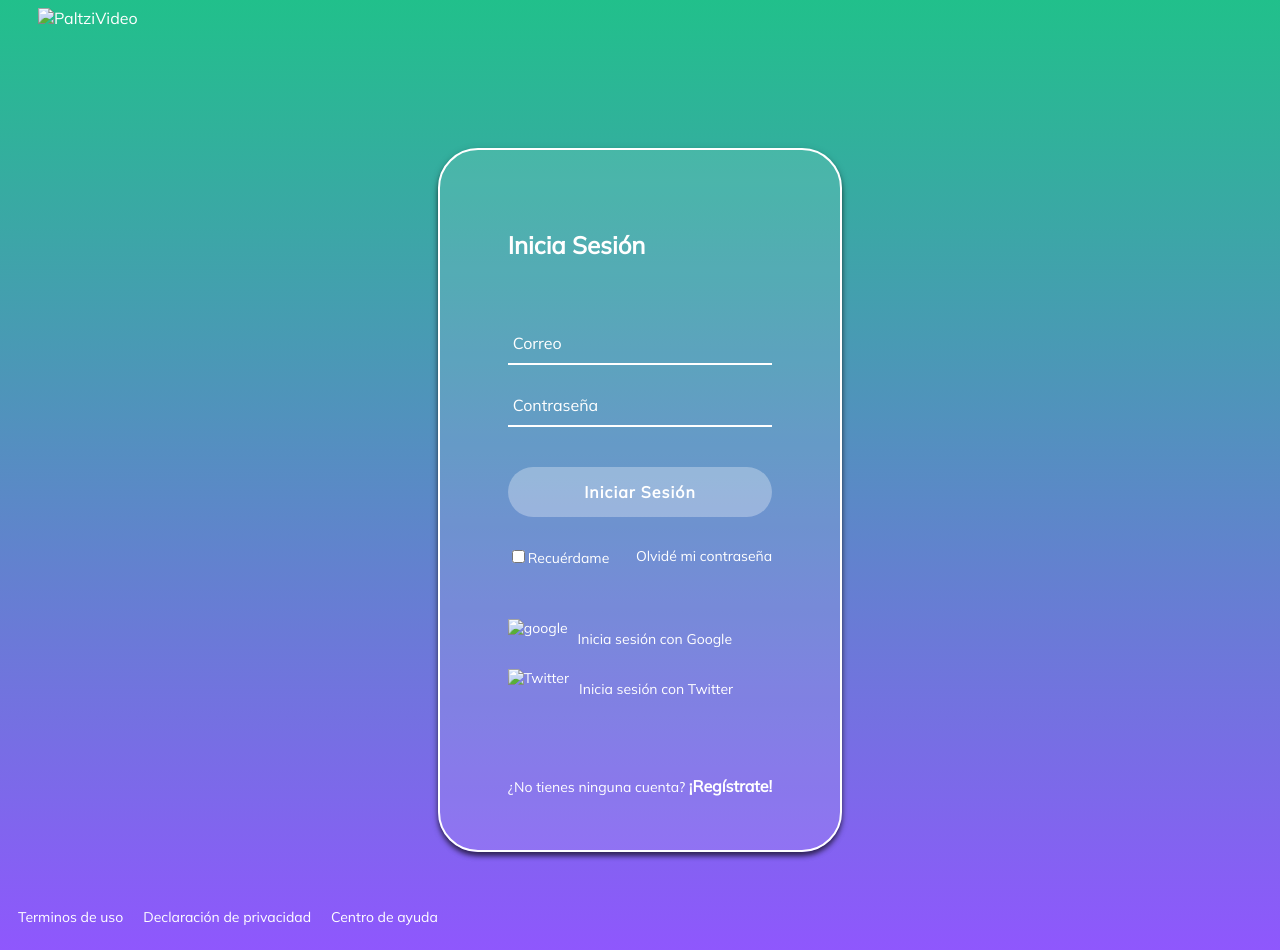
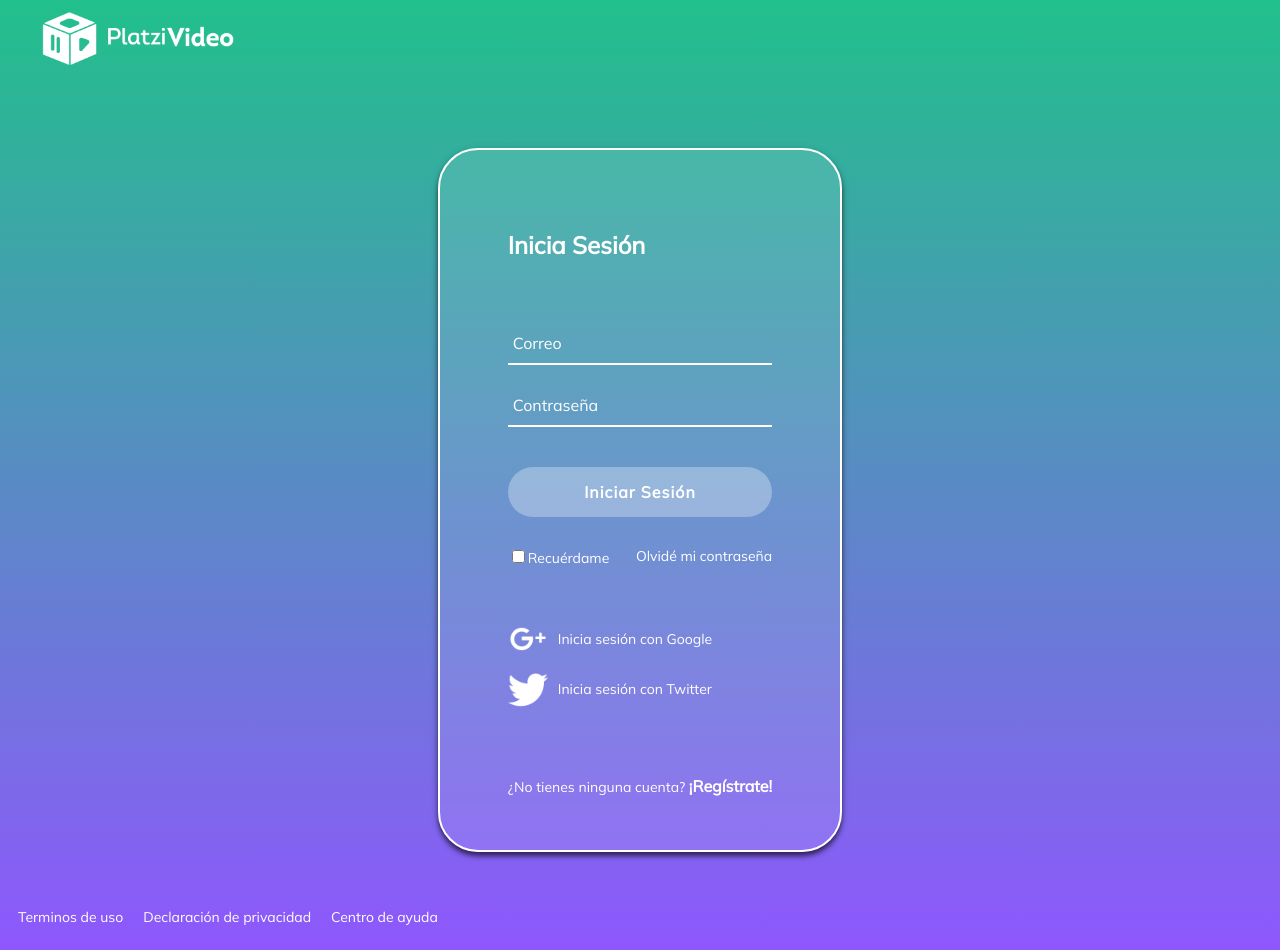
Before and after one commit to RosaSandovalDR/FrontendDeveloperLogin, a plain HTML site: page index.html in a window 1280 px wide. Drawn offline with Linux system fonts and the light colour scheme.

Commit message:
Update index.html

```diff
--- a/index.html
+++ b/index.html
@@ -9,7 +9,7 @@
 </head>
 <body>
     <header class="header">
-        <img class="header__img" src="../Pantalla principal/images/logo-platzi-video-BW2.png" alt="PaltziVideo" width="200">
+        <img class="header__img" src="/images/logo-platzi-video-BW2.png" alt="PaltziVideo" width="200">
     </header>
     <section class="login">
         <section class="login__container">
@@ -26,8 +26,8 @@
                 </div>
                 </form>
                 <section class="login__container--social-media">
-                    <div><img src="../Pantalla principal/images/icons8-google-plus-50.png"alt=google height="40"> Inicia sesión con Google</div>
-                    <div><img src="../Pantalla principal/images/icons8-twitter-50.png"alt=Twitter height="40"> Inicia sesión con Twitter</div>
+                    <div><img src="/images/icons8-google-plus-50.png"alt=google height="40"> Inicia sesión con Google</div>
+                    <div><img src="/images/icons8-twitter-50.png"alt=Twitter height="40"> Inicia sesión con Twitter</div>
                 </section>
                 <section>
                     <p class="login__container--register">¿No tienes ninguna cuenta? <a href="../Registro/registro.html">¡Regístrate!</a></p>
```
